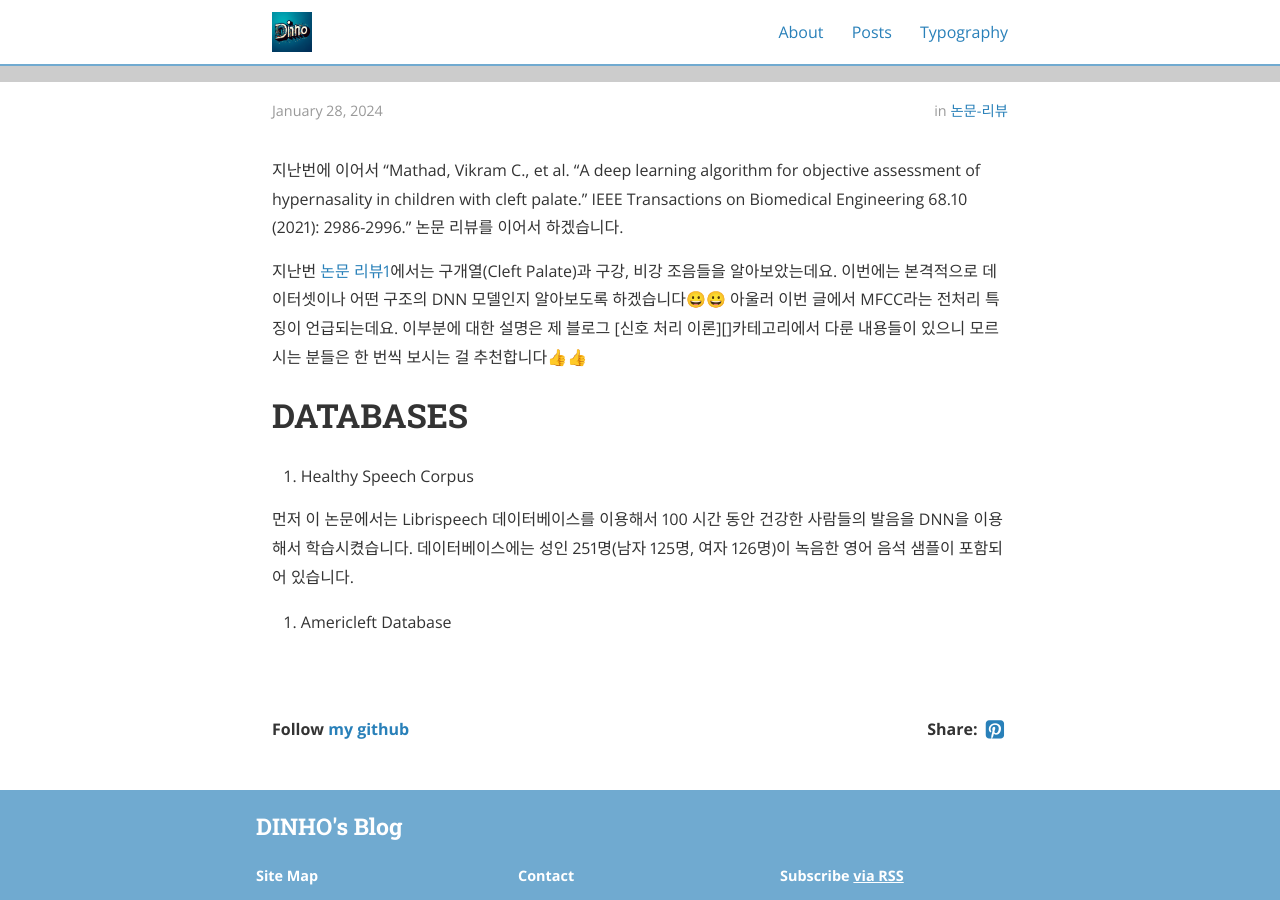
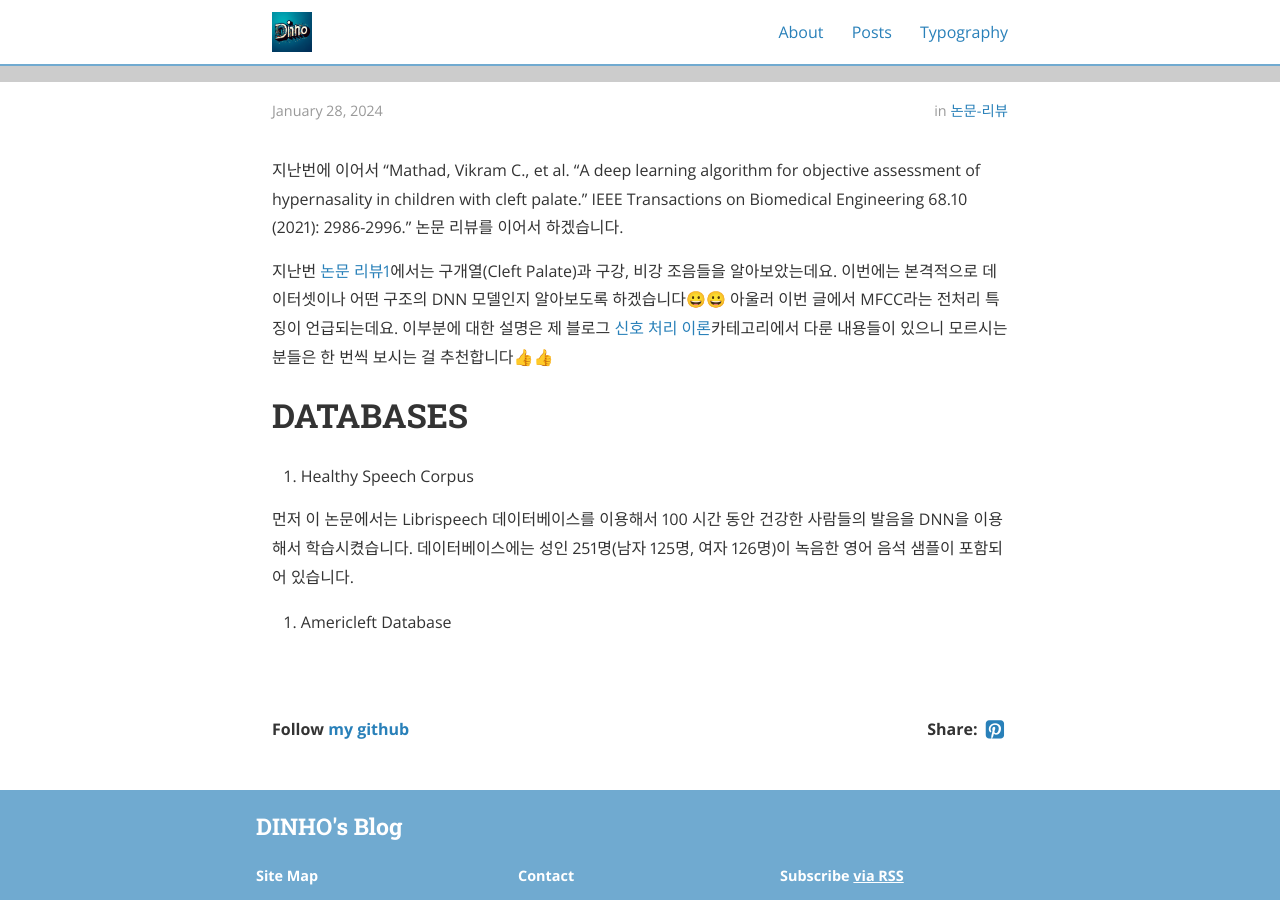
Before and after one commit to dinhoitt/dinhoitt.github.io, a Jekyll site: the page built from _posts/2024-01-29-과비음 (Hypernasality) 측정 딥러닝 알고리즘 논문 리뷰2.md, in a window 1280 px wide and 900 px high, scrolled down 423 px. Built offline with Jekyll 4.4.1, drawn with Linux system fonts in a browser that asks for light colours; nearby versions of some CDN libraries; comment, search, counter and statistics services are not loaded.

```diff
--- a/_posts/2024-01-29-과비음 (Hypernasality) 측정 딥러닝 알고리즘 논문 리뷰2.md
+++ b/_posts/2024-01-29-과비음 (Hypernasality) 측정 딥러닝 알고리즘 논문 리뷰2.md
@@ -12,9 +12,7 @@ cover:  "/assets/post_논문리뷰1.png"
 
 지난번에 이어서 "Mathad, Vikram C., et al. "A deep learning algorithm for objective assessment of hypernasality in children with cleft palate." IEEE Transactions on Biomedical Engineering 68.10 (2021): 2986-2996." 논문 리뷰를 이어서 하겠습니다.
 
-지난번 [논문 리뷰1](https://dinhoitt.github.io/%EB%85%BC%EB%AC%B8-%EB%A6%AC%EB%B7%B0/2024/01/17/%EA%B3%BC%EB%B9%84%EC%9D%8C-(Hypernasality)-%EC%A7%84%EB%8B%A8-%EB%94%A5%EB%9F%AC%EB%8B%9D-%EC%95%8C%EA%B3%A0%EB%A6%AC%EC%A6%98-%EB%85%BC%EB%AC%B8-%EB%A6%AC%EB%B7%B0-copy.html)에서는 구개열(Cleft Palate)과 구강, 비강 조음들을 알아보았는데요. 이번에는 본격적으로 데이터셋이나 어떤 구조의 DNN 모델인지 알아보도록 하겠습니다😀😀 아울러 이번 글에서 MFCC라는 전처리 특징이 언급되는데요. 이부분에 대한 설명은 제 블로그 [신호 처리 이론][]카테고리에서 다룬 내용들이 있으니 모르시는 분들은 한 번씩 보시는 걸 추천합니다👍👍
-
-
+지난번 [논문 리뷰1](https://dinhoitt.github.io/%EB%85%BC%EB%AC%B8-%EB%A6%AC%EB%B7%B0/2024/01/17/%EA%B3%BC%EB%B9%84%EC%9D%8C-(Hypernasality)-%EC%A7%84%EB%8B%A8-%EB%94%A5%EB%9F%AC%EB%8B%9D-%EC%95%8C%EA%B3%A0%EB%A6%AC%EC%A6%98-%EB%85%BC%EB%AC%B8-%EB%A6%AC%EB%B7%B0-copy.html)에서는 구개열(Cleft Palate)과 구강, 비강 조음들을 알아보았는데요. 이번에는 본격적으로 데이터셋이나 어떤 구조의 DNN 모델인지 알아보도록 하겠습니다😀😀 아울러 이번 글에서 MFCC라는 전처리 특징이 언급되는데요. 이부분에 대한 설명은 제 블로그 [신호 처리 이론]()카테고리에서 다룬 내용들이 있으니 모르시는 분들은 한 번씩 보시는 걸 추천합니다👍👍
 
 # DATABASES
 
```
Also changed, not shown: sitemap.xml (+4 -4 lines).
